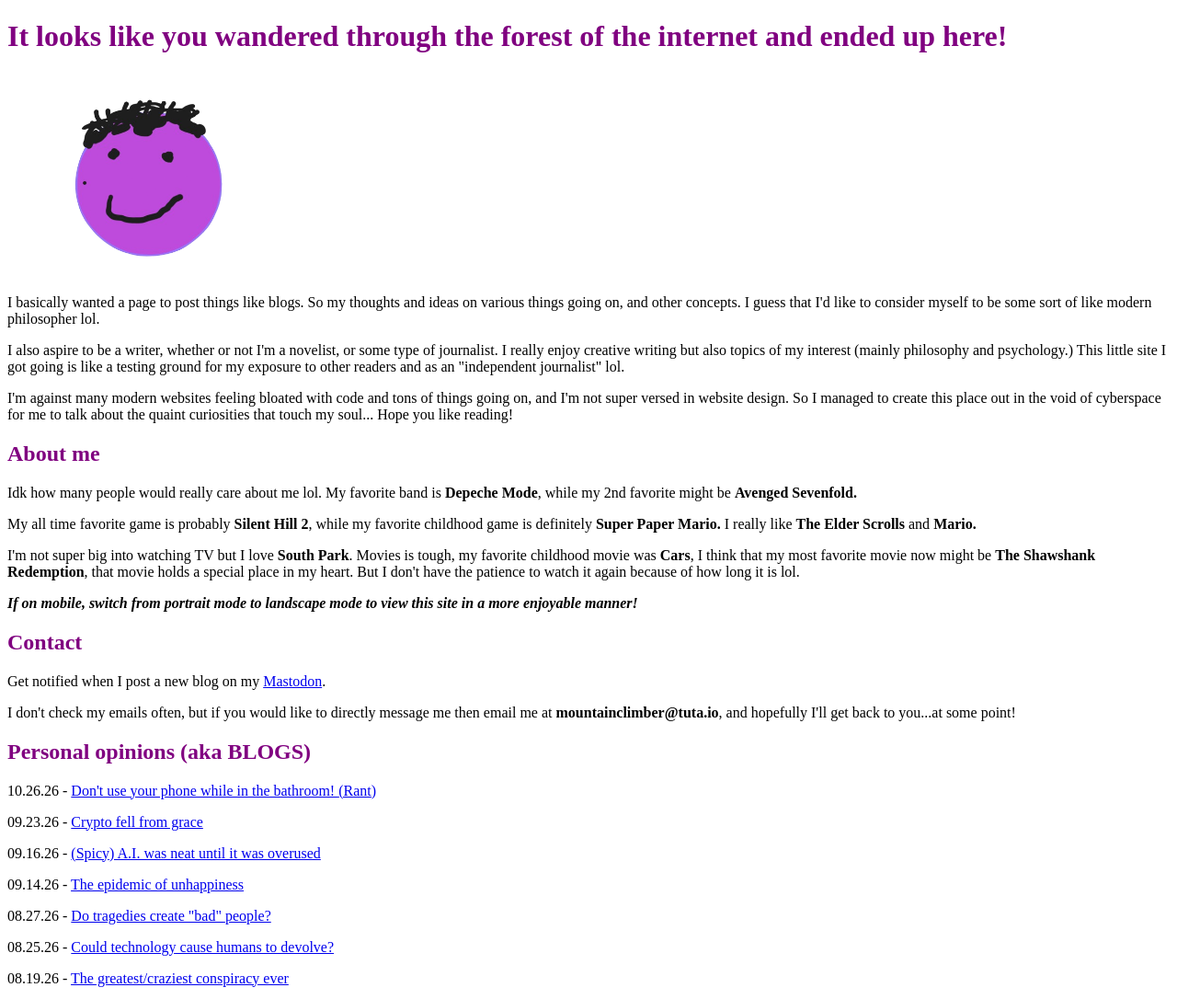
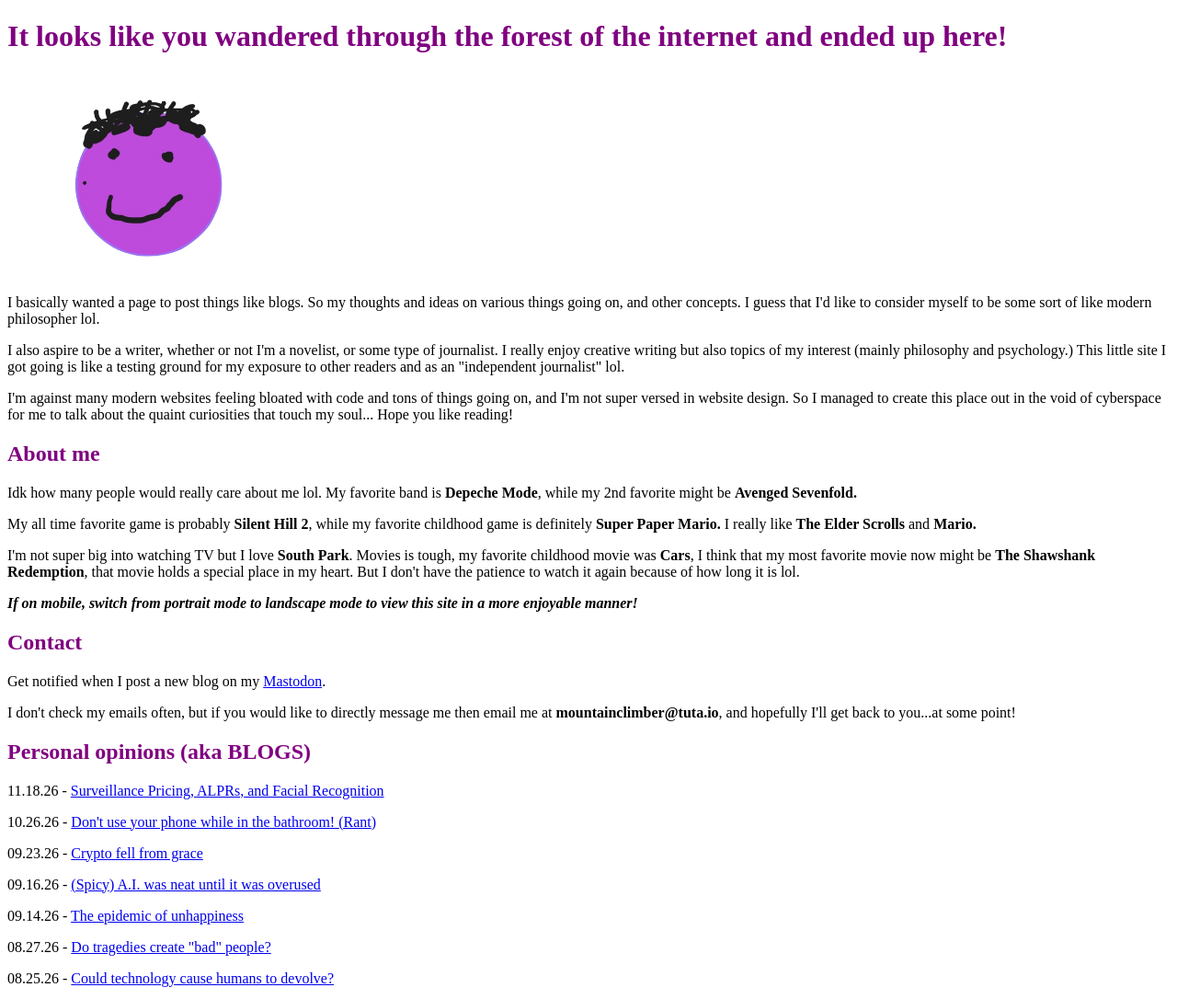
Before and after one commit to TheForestHiker/ThoughtForest, a plain HTML site: page index.html in a window 1280 px wide. Shown: the top 1086 px of the page at 92% size. Drawn offline with Linux system fonts and the light colour scheme.

Commit message:
Add new blog entry about pricing

```diff
--- a/index.html
+++ b/index.html
@@ -39,6 +39,7 @@
 	<p>I don't check my emails often, but if you would like to directly message me then email me at <strong>mountainclimber@tuta.io</strong>, and hopefully I'll get back to you...at some point!</p>
 
 	<h2><font color="purple">Personal opinions (aka BLOGS)</font></h2>
+	<p>11.18.26 - <a href="Blogs/surveillance.html">Surveillance Pricing, ALPRs, and Facial Recognition</a></p>
 	<p>10.26.26 - <a href="Blogs/yuck.html">Don't use your phone while in the bathroom! (Rant)</a></p>
 	<p>09.23.26 - <a href="Blogs/crypto.html">Crypto fell from grace</a></p>
 	<p>09.16.26 - <a href="Blogs/AI.html">(Spicy) A.I. was neat until it was overused</a></p>
```
